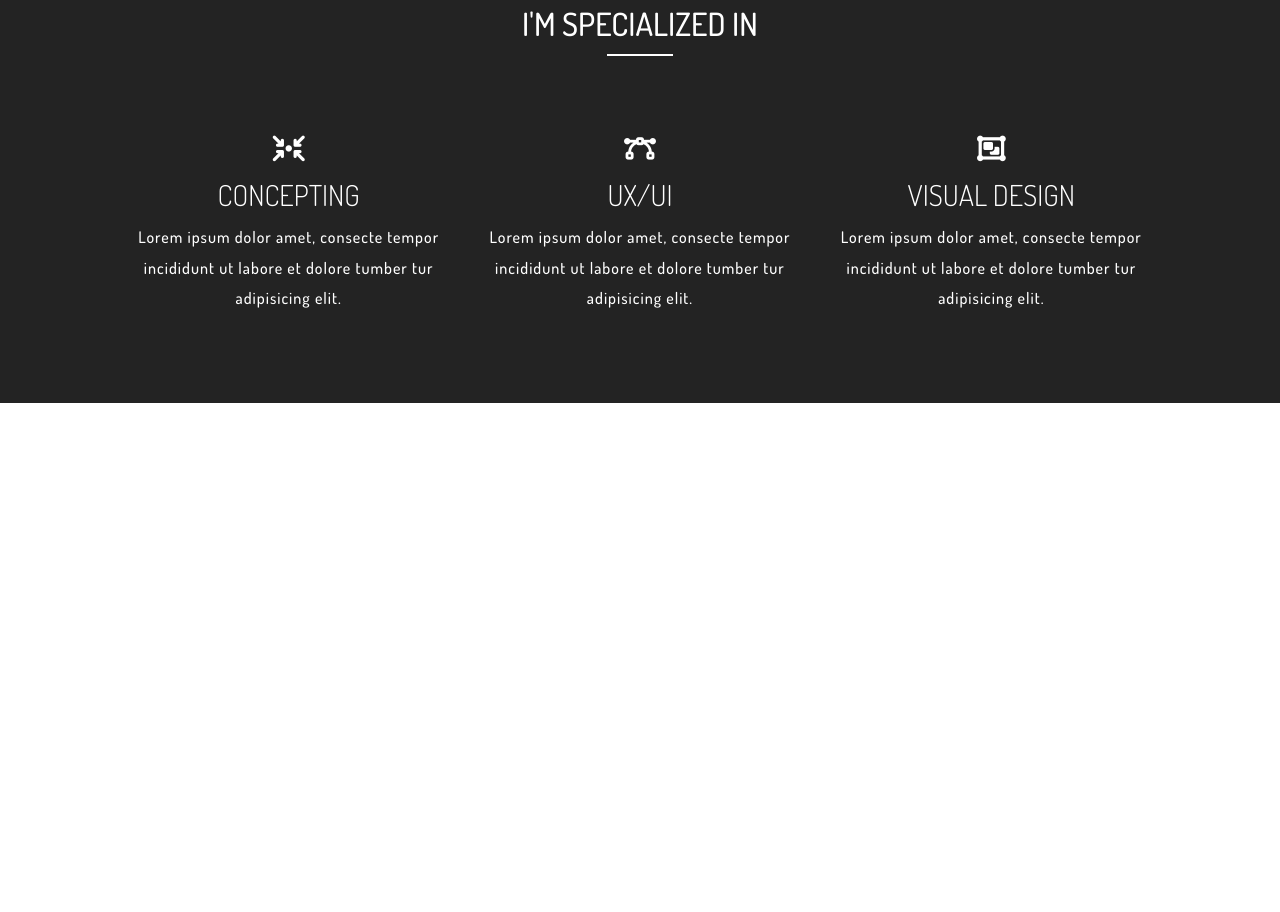
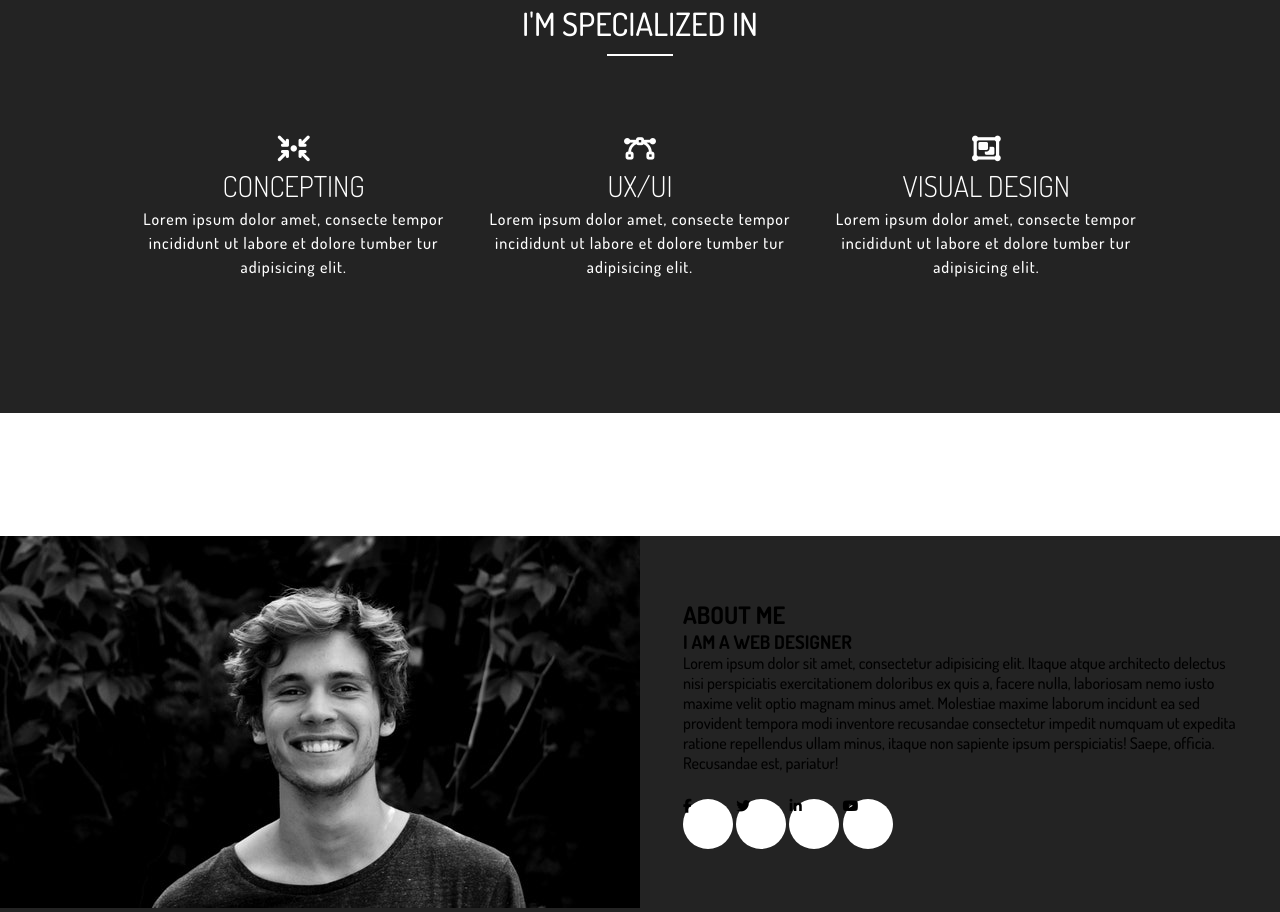
Before and after one commit to AkRazu/features-website, a plain HTML site: page index.html in a window 1280 px wide. Shown: the part 1966-2878 px from the top of the page. Before the commit the page ends 2369 px from the top, so only its background shows below. Drawn offline with Linux system fonts and the light colour scheme.

Commit message:
add some new feature

```diff
--- a/index.html
+++ b/index.html
@@ -211,7 +211,7 @@
         <div class="specialized-text">
           <h1>I'M SPECIALIZED IN</h1>
           <div class="hrdiv">
-            <hr/>
+            <hr />
           </div>
         </div>
         <div class="specialize-option">
@@ -219,22 +219,60 @@
             <i class="fa-solid fa-arrows-to-circle"></i>
             <h3>CONCEPTING</h3>
             <p>
-                Lorem ipsum dolor amet, consecte tempor incididunt ut labore et dolore tumber tur adipisicing elit.
+              Lorem ipsum dolor amet, consecte tempor incididunt ut labore et
+              dolore tumber tur adipisicing elit.
             </p>
           </div>
           <div class="option-box-2">
             <i class="fa-solid fa-bezier-curve"></i>
             <h3>UX/UI</h3>
             <p>
-                Lorem ipsum dolor amet, consecte tempor incididunt ut labore et dolore tumber tur adipisicing elit.
+              Lorem ipsum dolor amet, consecte tempor incididunt ut labore et
+              dolore tumber tur adipisicing elit.
             </p>
           </div>
           <div class="option-box-3">
             <i class="fa-solid fa-object-group"></i>
             <h3>VISUAL DESIGN</h3>
             <p>
-                Lorem ipsum dolor amet, consecte tempor incididunt ut labore et dolore tumber tur adipisicing elit.
+              Lorem ipsum dolor amet, consecte tempor incididunt ut labore et
+              dolore tumber tur adipisicing elit.
             </p>
+          </div>
+        </div>
+      </div>
+    </section>
+
+    <!-----------
+        About Me
+    -------------->
+    <section>
+      <div class="about-me">
+        <div class="man-pic">
+          <img src="image/man1.jpg" alt="" />
+        </div>
+        <div class="about-details">
+          <div class="main-details">
+            <h1>ABOUT ME</h1>
+            <h3>I AM A WEB DESIGNER</h3>
+            <p>
+              Lorem ipsum dolor sit amet, consectetur adipisicing elit. Itaque
+              atque architecto delectus nisi perspiciatis exercitationem
+              doloribus ex quis a, facere nulla, laboriosam nemo iusto maxime
+              velit optio magnam minus amet. Molestiae maxime laborum incidunt
+              ea sed provident tempora modi inventore recusandae consectetur
+              impedit numquam ut expedita ratione repellendus ullam minus,
+              itaque non sapiente ipsum perspiciatis! Saepe, officia. Recusandae
+              est, pariatur!
+            </p>
+          </div>
+          <div class="social-media">
+            <div class="media-icon">
+              <i class="fa-brands fa-facebook-f"></i>
+              <i class="fa-brands fa-twitter"></i>
+              <i class="fa-brands fa-linkedin-in"></i>
+              <i class="fa-brands fa-youtube"></i>
+            </div>
           </div>
         </div>
       </div>
--- a/style.css
+++ b/style.css
@@ -197,55 +197,92 @@ hr {
   background-color: #3f4227;
 }
 
-
 /* -----------------
     SPECIALIZED
 -------------------- */
-.specialized-section{
+.specialized-section {
   padding-top: 90px;
   padding-bottom: 90px;
+  height: 40vh;
   margin-top: 90px;
   background-color: #232323;
 }
-h1 {
+.specialized-text h1 {
   color: #ffffff;
   text-align: center;
   font-style: normal;
   font-size: 2rem;
   font-weight: 400;
 }
-.hrdiv{
+.hrdiv {
   display: flex;
   justify-content: center;
   margin-top: 10px;
 }
-.hrdiv hr{
+.hrdiv hr {
   border: 1px solid #fff;
 }
-.specialize-option{
+.specialize-option {
   margin-left: 10vw;
   margin-right: 10vw;
   display: grid;
-    grid-template-columns: repeat(3,1fr);
+  grid-template-columns: repeat(3, 1fr);
   margin-top: 10vh;
-    grid-gap: 30px;
+  grid-column-gap: 15px;
 }
-[class^="option-box-"] i{
+[class^="option-box-"] i {
   font-size: 1.6rem;
   font-weight: 600;
-}[class^="option-box-"] i:hover{
+}
+[class^="option-box-"] i:hover {
   color: #cac560;
 }
-[class^="option-box-"]{
+[class^="option-box-"] {
   text-align: center;
   color: #fff;
-    line-height: 1.9;
+  line-height: 1.5;
 }
-[class^="option-box-"] p{
+[class^="option-box-"] p {
   font-weight: 400;
   letter-spacing: 1px;
 }
-[class^="option-box-"] h3{
+[class^="option-box-"] h3 {
   font-size: 1.8em;
   font-weight: 300;
 }
+
+
+/* ----------
+    About Me
+------------- */
+
+.about-me{
+    margin-top: 123px;
+    display: flex;
+    background-color:#232323;
+}
+.about-details{
+    display: flex;
+    flex-direction: column;
+    justify-content: center;
+}
+.social-media{
+    margin-left: 43px;
+    margin-top: 22px;
+}
+.media-icon {
+}
+.social-media i{
+    width: 50px;
+    height: 50px;
+    background-color: #fff;
+    border-radius: 100px;
+    font-size: 14px;
+
+}
+.main-details{
+    margin: 0 43px;
+    display: flex;
+    flex-direction: column;
+    justify-content: center;
+}
```
Also changed, not shown: image/man1.jpg (added). Lines whose indentation alone changed are shown as unchanged.
